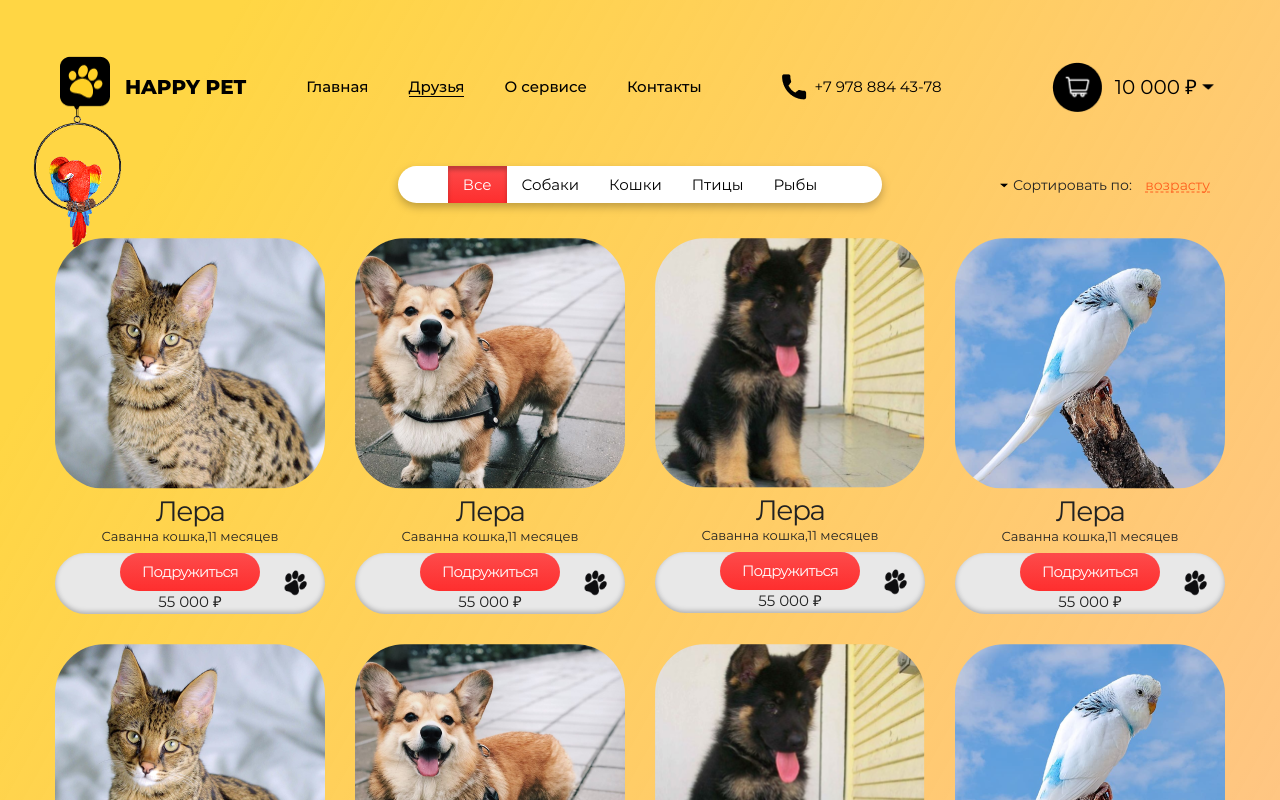
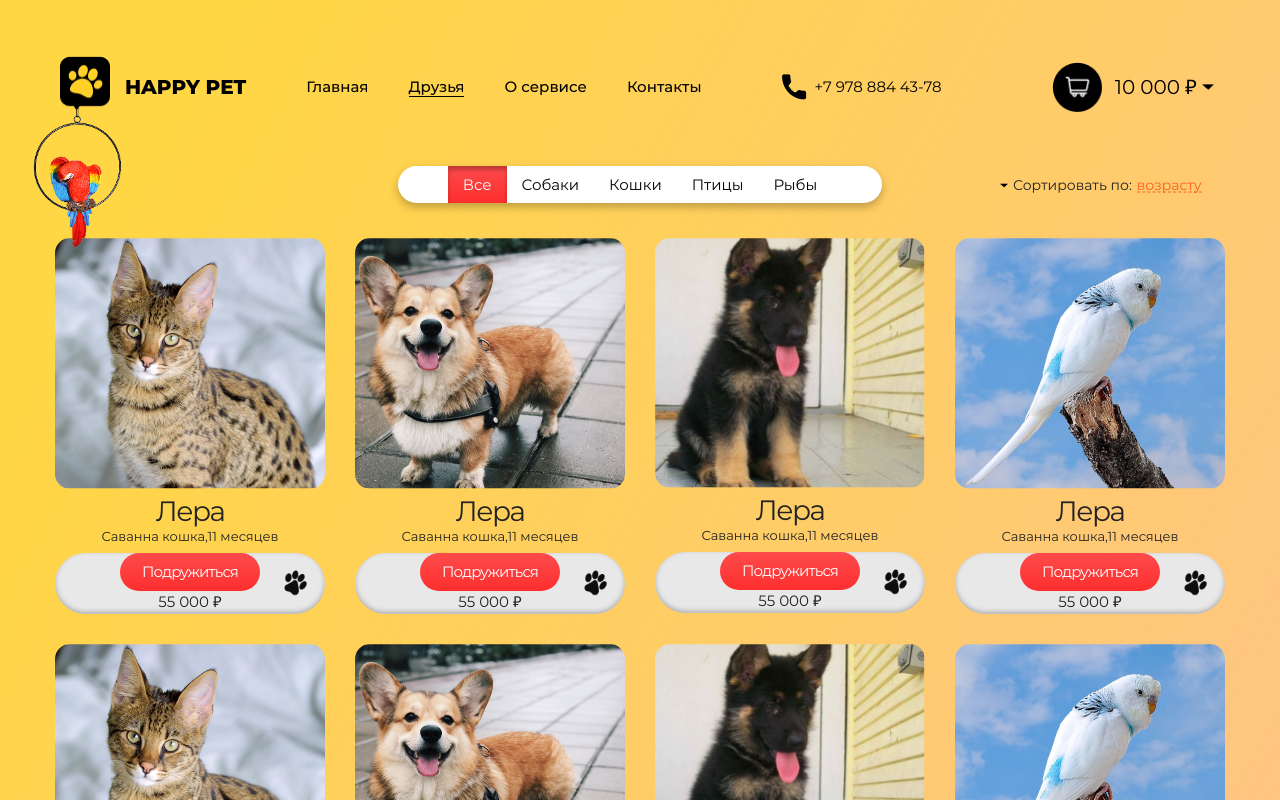
Before and after one commit to slavaMalenko/happy-pet-react, a React (Create React App) app: page /friends in a window 1280 px wide. Shown: the top 800 px of the page. Built offline with nearby package versions, Linux system fonts and the light colour scheme.

Commit message:
installing axios library

```diff
--- a/package.json
+++ b/package.json
@@ -6,6 +6,7 @@
     "@testing-library/jest-dom": "^5.14.1",
     "@testing-library/react": "^11.2.7",
     "@testing-library/user-event": "^12.8.3",
+    "axios": "^0.21.1",
     "classnames": "^2.3.1",
     "node-sass": "^6.0.1",
     "react": "^17.0.2",
--- a/src/component/friends/Sort.jsx
+++ b/src/component/friends/Sort.jsx
@@ -3,7 +3,7 @@ import classNames from 'classnames';
 
 import arrow from '../../assets/img/header/arrow.png';
 
-function Sort({ items, activeItemSort, onClickItem }) {
+const Sort = React.memo(({ items, activeItemSort, onClickItem }) => {
     const sortRef = React.useRef();
 
     const [visiblePopup, setVisiblePopup] = React.useState(false);
@@ -72,6 +72,6 @@ function Sort({ items, activeItemSort, onClickItem }) {
             </div>
         </div >
     )
-}
+})
 
 export default Sort;
--- a/src/scss/components/friends/_animals.scss
+++ b/src/scss/components/friends/_animals.scss
@@ -16,12 +16,12 @@
     margin-bottom: 30px;
 
     &:hover &__img {
-        filter: drop-shadow(0px 4px 30px rgba(0, 0, 0, 0.25));
+        filter: drop-shadow(0px 4px 5px rgba(0, 0, 0, 0.25));
     }
 
     &__img {
         transition: all .1s linear;
-        border-radius: 50px;
+        border-radius: 15px;
         width: 100%;
         margin-bottom: 5px;
     }
@@ -71,7 +71,7 @@
             border-radius: 105px;
             border: 0;
 
-            font-family: Montserrat;
+            font-family: Montserrat, sans-serif;
             line-height: 18px;
             letter-spacing: -0.055em;
             color: $white;
--- a/src/scss/components/friends/_categories.scss
+++ b/src/scss/components/friends/_categories.scss
@@ -54,10 +54,10 @@
         width: 210px;
         display: flex;
         align-items: center;
-        justify-content: space-between;
 
         &-text {
             cursor: pointer;
+            margin-right: 5px;
         }
 
         &-img {
```
Also changed, not shown: 1 other file (tests, documents, lock files or other folders).
